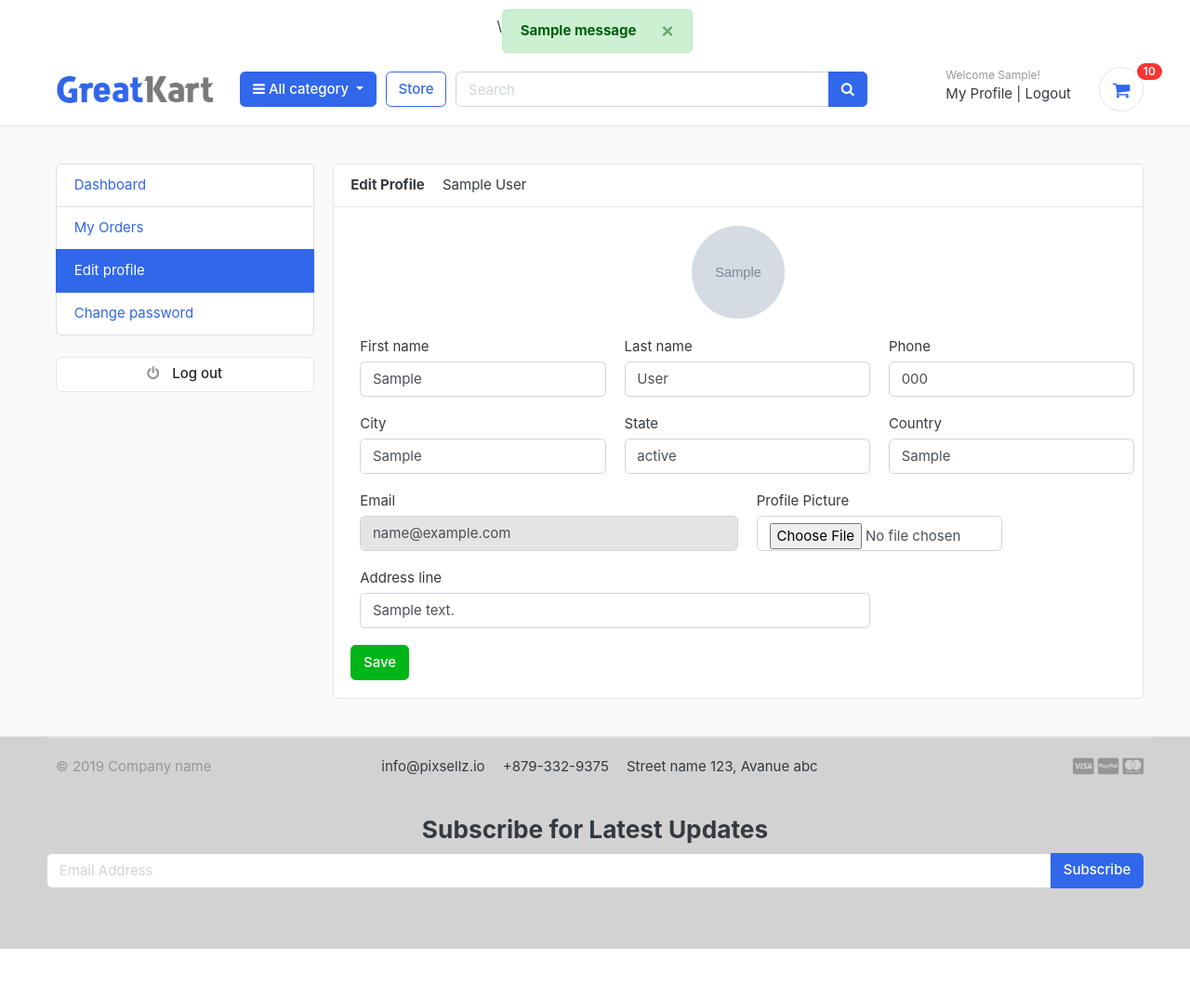
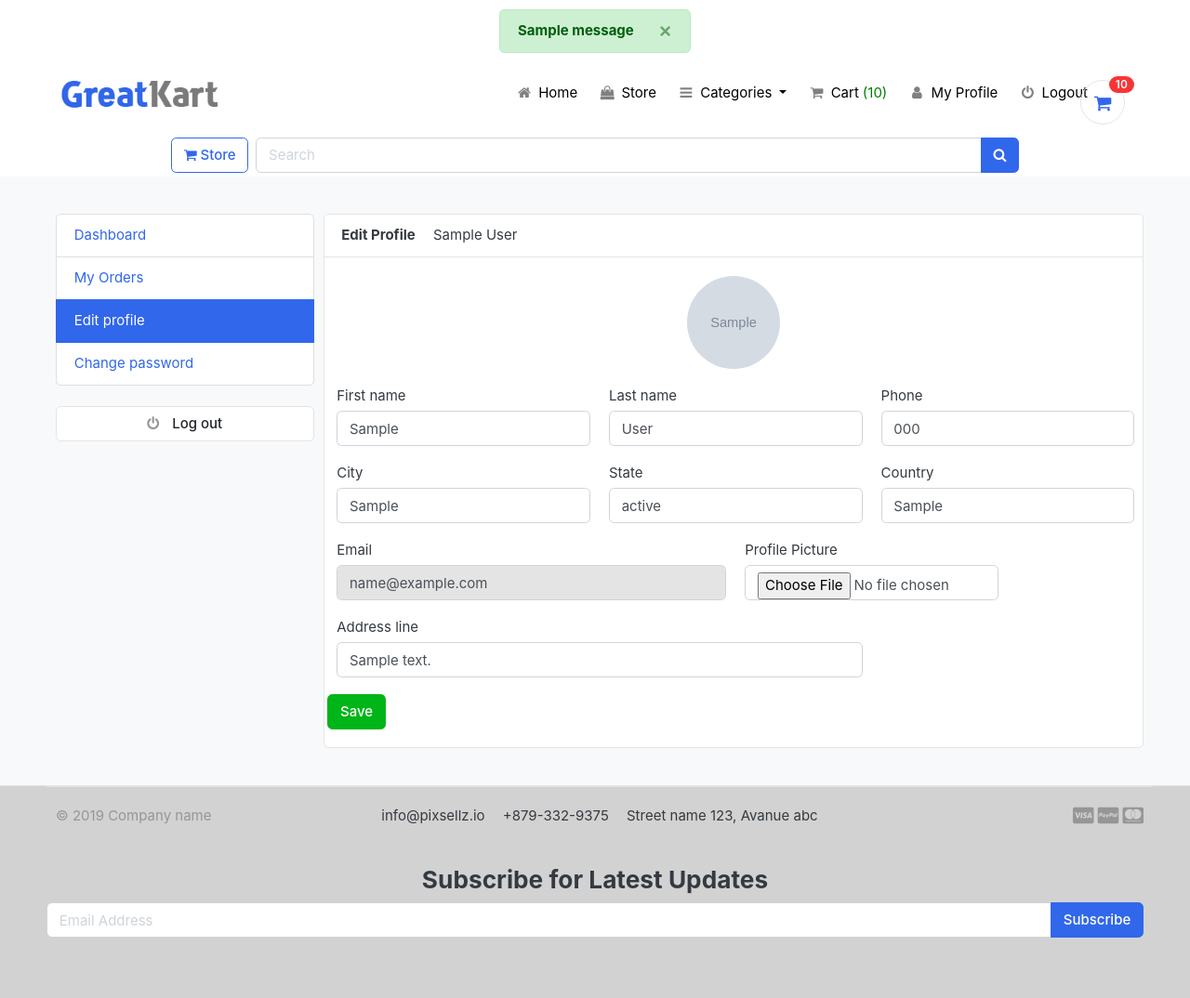
Before and after one commit to AmitChigare/greatkart-trail, a Django app: page /accounts/edit_profile/ in a window 1280 px wide. Shown: the whole page at 93% size. Before the commit the page ends 1021 px from the top, so only its background shows below. Run offline with Django 4.2, Linux system fonts and the light colour scheme; a user stored in the database is signed in; tables that the repository leaves empty hold one stand-in row (values such as "Sample post"); grey boxes marked "Sample" are stand-in pictures; one stand-in notice (Sample message) is shown; some libraries are stand-ins or nearby versions; some web fonts are replaced.

Commit message:
initial commit 3

```diff
--- a/accounts/views.py
+++ b/accounts/views.py
@@ -72,6 +72,8 @@ def register(request):
 
 
 def login(request):
+    # url = request.META.get("HTTP_REFERER")
+    url = request.GET.get("next", "/")
     if request.method == "POST":
         email = request.POST["email"]
         password = request.POST["password"]
@@ -109,7 +111,6 @@ def login(request):
                             for item in cart_item:
                                 item.user = user
                                 item.save()
-
             except:
                 pass
             auth.login(request, user)
@@ -123,7 +124,11 @@ def login(request):
             #         return redirect(params["next"])
             # except:
             #     return redirect("home")
-            return redirect("home")
+            print(url)
+            if url:
+                return redirect(url)
+            else:
+                return redirect("home")
         else:
             messages.warning(request, "Invalid email or password")
             return redirect("login")
--- a/greatkartProject/static/css/custom.css
+++ b/greatkartProject/static/css/custom.css
@@ -112,7 +112,59 @@ ul.thumb li img {
     margin-left: 0px;
 }
 
+.navbar-light .nav-link {
+    color: black;
+}
+
+nav a {
+    color: black;
+    /* border: 2px solid black; */
+}
+
+nav i {
+    /* color: #3167eb; */
+    color: grey;
+    width: 22px;
+}
+
+.nav-search-c {
+    display: flex;
+    justify-content: center;
+    gap: 8px;
+}
+
+.nav-search-c form {
+    width: 70%;
+}
+
+.banner-c {
+    height: 56vh;
+}
+
+.cart-parent-c {
+    position: absolute;
+    top: 86px;
+    right: 70px;
+    position: fixed;
+    z-index: 9999;
+}
+
+.cart-count-c {
+    color: green;
+    margin-left: 4px;
+}
+
+a.title {
+    font-size: 15px;
+    font-weight: 700;
+}
+
+
 @media (max-width: 576px) {
+    .intro-banner-wrap img {
+        height: 30vh;
+    }
+
     h3 {
         font-size: 1.5rem;
     }
--- a/greatkartProject/views.py
+++ b/greatkartProject/views.py
@@ -3,7 +3,7 @@ from store.models import Product
 
 
 def home(request):
-    products = Product.objects.all().filter(is_available=True)
+    products = Product.objects.all().filter(is_available=True)[:10]
     context = {
         "products": products,
     }
--- a/store/views.py
+++ b/store/views.py
@@ -27,7 +27,7 @@ def store(request, category_slug=None):
         products = Product.objects.all().filter(is_available=True).order_by("price")
         # categories1 = Category.objects.all()
         products_count = products.count()
-    paginator = Paginator(products, 6)
+    paginator = Paginator(products, 8)
     page = request.GET.get("page")
     paged_products = paginator.get_page(page)
 
--- a/templates/accounts/change_password.html
+++ b/templates/accounts/change_password.html
@@ -14,7 +14,7 @@
                         <strong class="d-inline-block mr-3">Change Password </strong>
                         <span>{{user.full_name}}</span>
                     </header>
-                    <div class="card-body">
+                    <div class="card-body pl-1">
                         <div class="row">
                             <form action="{% url 'change_password' %}" method="POST">
                                 {% csrf_token %}
--- a/templates/accounts/edit_profile.html
+++ b/templates/accounts/edit_profile.html
@@ -8,7 +8,7 @@
     <div class="container">
         <div class="row">
             {% include 'accounts/dashboard_sidebar.html' %}
-            <main class="col-md-9">
+            <main class="col-md-9 pl-0">
                 <article class="card">
                     <header class="card-header">
                         <strong class="d-inline-block mr-3">Edit Profile </strong>
@@ -18,7 +18,7 @@
                         <img src="{{user_profile.profile_picture.url}}" alt="Profile Picture" width="100" height="100"
                             style=" border-radius: 50%;margin-top: 20px;">
                     </div>
-                    <div class="card-body">
+                    <div class="card-body pl-1">
                         <div class="row">
 
                             <form action="{% url 'edit_profile' %}" method="POST" enctype="multipart/form-data">
--- a/templates/base.html
+++ b/templates/base.html
@@ -55,7 +55,7 @@
 <body>
     {% if messages %}
     <ul class="messages customMessage">
-        {% for message in messages %}\
+        {% for message in messages %}
         <li{% if message.tags %} class="{{ message.tags }}" {% endif %} style="padding-top: 10px;">
             <div class="m-0 alert alert-{{ message.tags }} alert-dismissible fade show" role="alert">
                 <strong>{{ message }}</strong>
--- a/templates/navbar.html
+++ b/templates/navbar.html
@@ -1,101 +1,92 @@
 {% load static %}
 <header class="section-header">
-    <!-- <nav class="navbar p-md-0 navbar-expand-sm navbar-light border-bottom">
-        <div class="container">
-            <button class="navbar-toggler" type="button" data-toggle="collapse" data-target="#navbarTop4"
-                aria-controls="navbarNav" aria-expanded="false" aria-label="Toggle navigation">
-                <span class="navbar-toggler-icon"></span>
-            </button>
-            <div class="collapse navbar-collapse" id="navbarTop4">
-                <ul class="navbar-nav mr-auto">
-                    <li class="nav-item dropdown">
-                        <a href="#" class="nav-link"> English </a>
 
-                    </li>
-                    <li class="nav-item dropdown">
-                        <a href="#" class="nav-link"> USD </a>
-                    </li>
-                </ul>
-                <ul class="navbar-nav">
-                    <li><a href="#" class="nav-link"> <i class="fa fa-envelope"></i> Email </a></li>
-                    <li><a href="#" class="nav-link"> <i class="fa fa-phone"></i> Call us </a></li>
-                </ul>
-            </div>
-        </div>
-    </nav> -->
-
-
-
-
-    <section class="header-main border-bottom">
-        <div class="container container-lg container-sm container-md container-xl container-xxl">
-            <div class="row align-items-center">
+    <nav class="navbar navbar-expand-lg navbar-light container py-4">
         <div class="col-lg-2 col-md-3 col-6">
             <a href="/" class="brand-wrap">
                 <img class="logo" src='{% static "./images/logo.png" %}'>
             </a> <!-- brand-wrap.// -->
         </div>
-                <div class="col-lg col-sm col-md col-6 flex-grow-0">
-                    <div class="category-wrap dropdown d-inline-block float-right">
-                        <button type="button" class="btn btn-primary dropdown-toggle" data-toggle="dropdown">
-                            <i class="fa fa-bars"></i> All category
+        <button class="navbar-toggler" type="button" data-toggle="collapse" data-target="#navbarSupportedContent"
+            aria-controls="navbarSupportedContent" aria-expanded="false" aria-label="Toggle navigation">
+            <span class="navbar-toggler-icon"></span>
         </button>
-                        <div class="dropdown-menu">
-                            <a class="dropdown-item" href="{% url 'store' %}">All Products</a>
+
+        <div class="collapse navbar-collapse text-center" id="navbarSupportedContent"
+            style="color: black imo !important;">
+            <ul class="navbar-nav mr-auto">
+                <li class="nav-item">
+                    <a class="nav-link" href="/"><i class="fa fa-home" aria-hidden="true"></i> Home <span
+                            class="sr-only"></span></a>
+                </li>
+                <li class="nav-link">
+                    <a href="{% url 'store' %}"><i class="fa fa-shopping-bag" aria-hidden="true"></i> Store</a>
+                </li>
+                <li class="nav-item dropdown">
+                    <a class="nav-link dropdown-toggle" href="#" id="navbarDropdown" role="button"
+                        data-toggle="dropdown" aria-haspopup="true" aria-expanded="false">
+                        <i class="fa fa-bars"></i> Categories
+                    </a>
+                    <div class="dropdown-menu" aria-labelledby="navbarDropdown">
+                        <a class="dropdown-item btn btn-primary" href="{% url 'store' %}">All Products</a>
                         {% for category in links %}
                         <a class="dropdown-item" href="{{ category.get_url }}">{{category.category_name}}</a>
                         {% endfor %}
                     </div>
-                    </div> <!-- category-wrap.// -->
-                </div> <!-- col.// -->
-                <a href="{% url 'store' %}" class="btn btn-outline-primary">Store</a>
-                <div class="col-lg  col-md-6 col-sm-12 col">
+                </li>
+                <li class="nav-link">
+                    <a href="{% url 'cart' %}"> <i class="fa fa-shopping-cart" aria-hidden="true"></i> Cart<span
+                            class="cart-count-c">({{cart_count}})</span></a>
+                </li>
+                {% if user.id is None %}
+                <li class="nav-link">
+                    <a href="{% url 'register' %}"><i class="fa fa-user-plus" aria-hidden="true"></i>
+                        Register</a>
+                </li>
+                <li class="nav-link">
+                    <a href="{% url 'login' %}"><i class="fa fa-sign-in" aria-hidden="true"></i> Login</a>
+                </li>
+                {% else %}
+                <li class="nav-link">
+                    <a href="{% url 'dashboard' %}"><i class="fa fa-user" aria-hidden="true"></i> My Profile</a>
+                </li>
+                <li class="nav-link">
+                    <a href="{% url 'logout' %}"><i class="fa fa-power-off" aria-hidden="true"></i> Logout</a>
+                </li>
+                {% endif %}
+            </ul>
+        </div>
+    </nav>
+
+
+
+
+    <div class="container container-lg container-sm container-md container-xl container-xxl">
+        <div class="m-1 nav-search-c">
+            <a href="{% url 'store' %}" class="inline btn btn-outline-primary" style="display: inline-block;"><i
+                    class="fa fa-shopping-cart" aria-hidden="true"></i>
+                Store</a>
             <form action="{% url 'search' %}" class="search" method="GET">
                 <div class="input-group w-100">
-                            <input type="text" class="form-control" style="width:60%;" placeholder="Search"
-                                name="keyword" required value='{{keyword}}'>
-
+                    <input type="text" class="form-control" style="width:60%;" placeholder="Search" name="keyword"
+                        required value='{{keyword}}'>
                     <div class="input-group-append">
                         <button class="btn btn-primary" type="submit">
                             <i class="fa fa-search"></i>
                         </button>
                     </div>
                 </div>
-                    </form> <!-- search-wrap .end// -->
-                </div> <!-- col.// -->
-                <div class="col-lg-3 col-sm-6 col-8 order-2 order-lg-3">
-                    <div class="d-flex justify-content-end mb-3 mb-lg-0">
-                        {% if user.id is None %}
-                        <div class="widget-header">
-                            <small class="title text-muted">Welcome guest!</small>
-                            <div>
-                                <a href="{% url 'login' %}">Sign in</a> <span class="dark-transp"> | </span>
-                                <a href="{% url 'register' %}"> Register</a>
+            </form>
         </div>
     </div>
-                        {% else %}
-                        <div class="widget-header">
-                            <small class="title text-muted">Welcome {{user.first_name}}!</small>
-                            <div>
-                                <a href="{% url 'dashboard' %}">My Profile</a> <span class="dark-transp"> | </span>
-                                <a href="{% url 'logout' %}"> Logout</a>
-                            </div>
-                        </div>
-                        {% endif %}
-                        <a href="{% url 'cart' %}" class="widget-header pl-3 ml-3">
+    <div class="cart-parent-c">
+        <a href="{% url 'cart' %}">
             <a href="{% url 'cart' %}">
                 <div class="icon icon-sm rounded-circle border"><i class="fa fa-shopping-cart"></i>
                 </div>
             </a>
-                            <span class="badge badge-pill badge-danger notify">{{cart_count}}</span>
+            <span class="badge badge-pill badge-danger notify ">{{cart_count}}</span>
         </a>
-                    </div> <!-- widgets-wrap.// -->
-                </div> <!-- col.// -->
-            </div> <!-- row.// -->
-        </div> <!-- container.// -->
-    </section> <!-- header-main .// -->
+    </div>
 
-
-
-
-</header> <!-- section-header.// -->
+</header>
--- a/templates/store.html
+++ b/templates/store.html
@@ -130,7 +130,7 @@
                 <div class="row">
                     {% if products %}
                     {% for product in products %}
-                    <div class="col-md-4 col-lg-4 col-sm-6 col-6">
+                    <div class="col-md-4 col-lg-4 col-sm-6 col-6 store-c">
                         <figure class="card card-product-grid">
                             <div class="img-wrap">
                                 <a href="{{ product.get_url }}"><img src="{{product.photos.url}}"></a>
@@ -138,7 +138,7 @@
                             <figcaption class="info-wrap">
                                 <div class="fix-height">
                                     <a href="{{ product.get_url }}" class="title">{{product.product_name}}</a>
-                                    <div class="price-wrap mt-2">
+                                    <div class="price-wrap mt-1">
                                         <span class="price">₹{{product.price}}</span>
                                         <del class="price-old">₹{{product.price}}</del>
                                         <p><span style="color: #ffb503;">
```
Also changed, not shown: other parts of greatkartProject/static/css/custom.css (+77 -9 lines), templates/accounts/my_orders.html (+5 -5 lines), templates/accounts/order_details.html (+5 -6 lines), templates/cart.html (+5 -5 lines), templates/home.html (+6 -2 lines), greatkartProject/static/images/banners/cover1.jpg (added), static/images/banners/cover1.jpg (added). Lines whose indentation alone changed are shown as unchanged.
